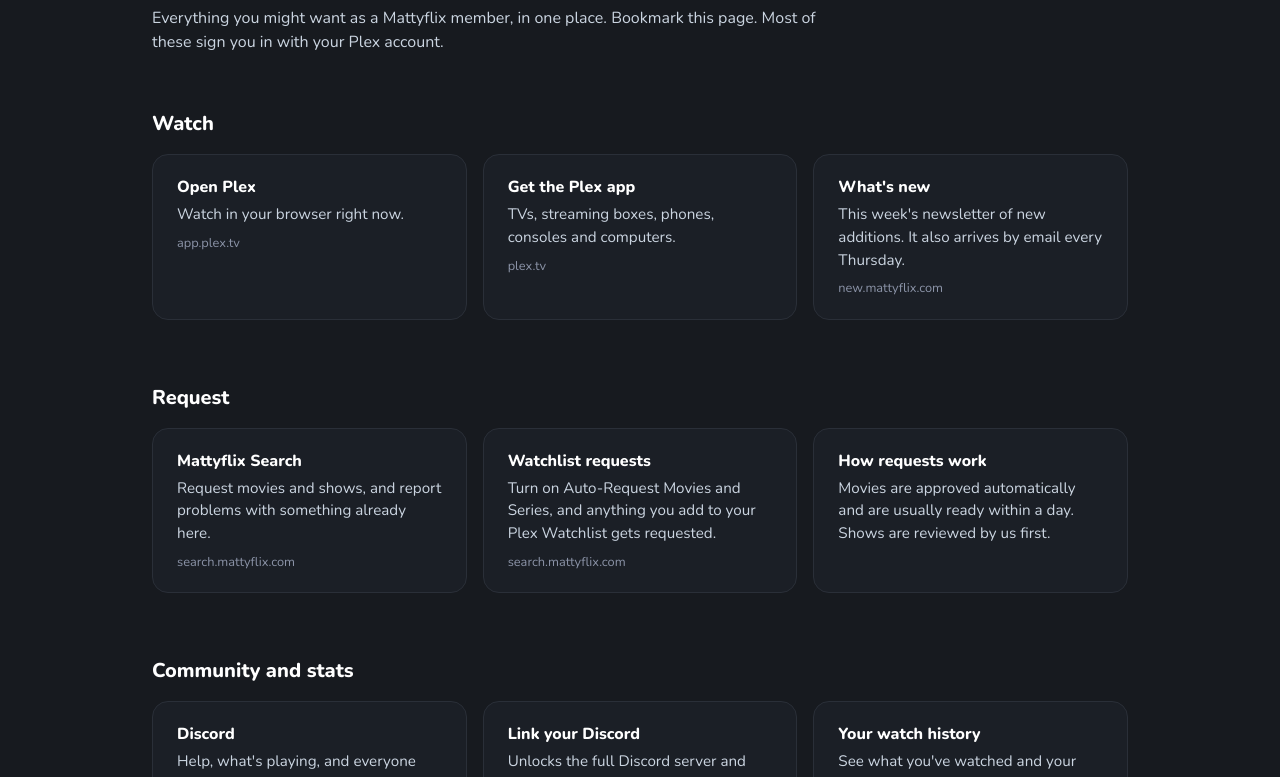
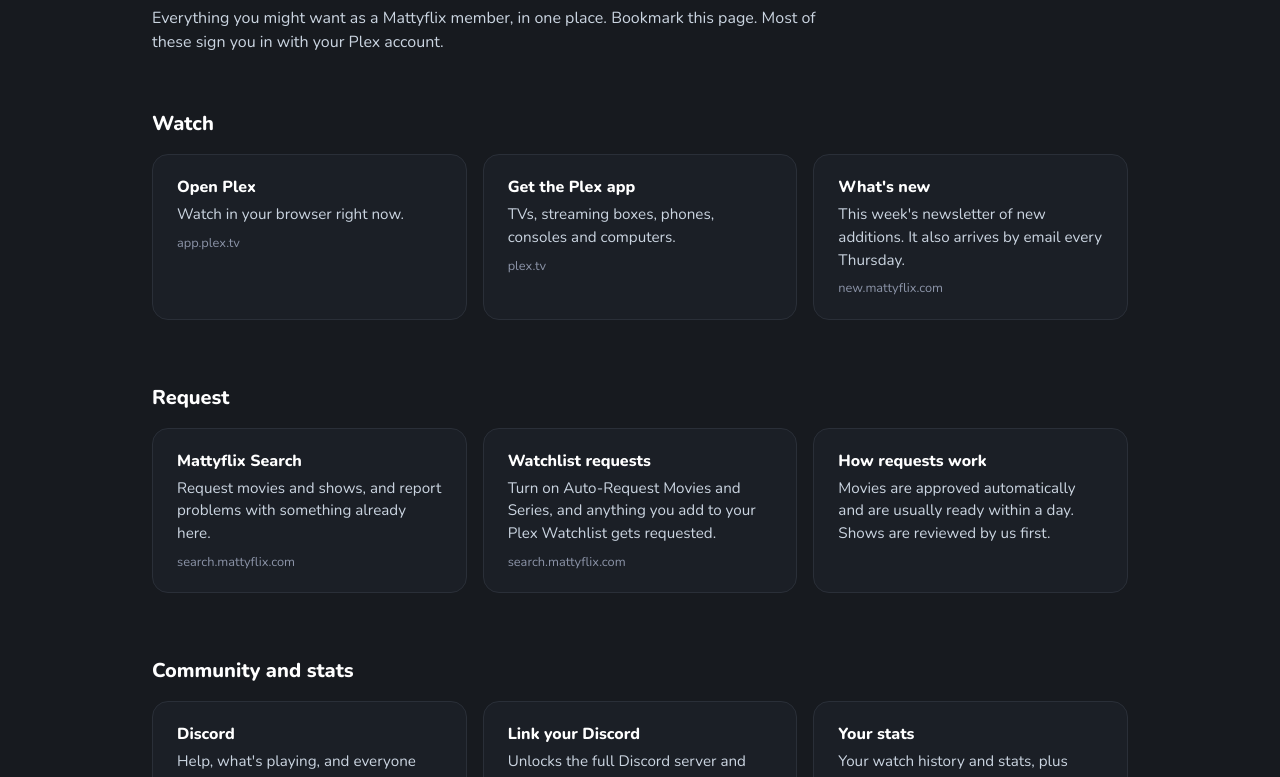
Before and after one commit to MattyGroch/mattyflix-site, a plain HTML site: page members/index.html in a window 1280 px wide. Shown: the part 175-952 px from the top of the page. Drawn offline with nearby package versions, Linux system fonts and the light colour scheme.

Commit message:
Members page: point "Your stats" at Tracearr
Tracearr now has a member-friendly frontend with Plex sign-in for all
members, so it replaces the Tautulli watch-history link.

Co-Authored-By: Claude Opus 5.5 <noreply@anthropic.com>
Claude-Session: https://claude.ai/code/session_01RZbwSUoz9Qsi1uUz44LYvb

```diff
--- a/members/index.html
+++ b/members/index.html
@@ -74,7 +74,7 @@
       <div class="grid gap-4 md:grid-cols-3">
         <a class="card" href="https://discord.gg/YFapuevaD8"><h3>Discord</h3><p>Help, what's playing, and everyone else who watches here.</p><p class="url">discord.gg</p></a>
         <a class="card" href="https://search.mattyflix.com/profile/settings/notifications/discord"><h3>Link your Discord</h3><p>Unlocks the full Discord server and lets us ping you when your requests are ready.</p><p class="url">search.mattyflix.com</p></a>
-        <a class="card" href="https://tautulli.mattyflix.com"><h3>Your watch history</h3><p>See what you've watched and your own stats. Only you can see yours.</p><p class="url">tautulli.mattyflix.com</p></a>
+        <a class="card" href="https://stats.mattyflix.com"><h3>Your stats</h3><p>Your watch history and stats, plus what's playing on the server right now. Sign in with Plex.</p><p class="url">stats.mattyflix.com</p></a>
         <a class="card" href="https://rewind.mattyflix.com"><h3>Mattyflix Rewind</h3><p>Your year in movies and shows. Best enjoyed every December.</p><p class="url">rewind.mattyflix.com</p></a>
       </div>
     </section>
```
